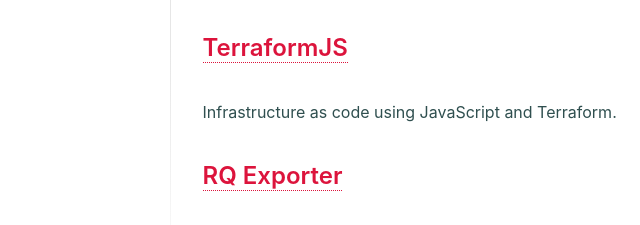
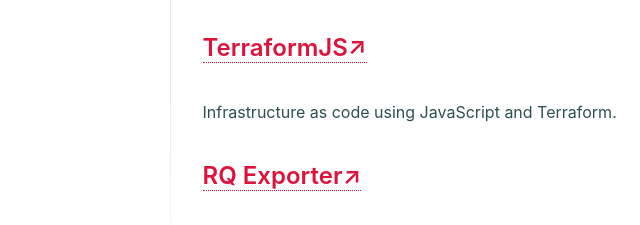
Before and after one commit to mdawar/mdawar.dev, a Gatsby site: page / in a window 1280 px wide. Shown: the part 777-1002 px from the top of the page, 202-842 px from the left. Built offline with nearby package versions, Linux system fonts and the light colour scheme; Gatsby itself is replaced by a stand-in of ours; some packages are replaced by stand-ins of ours.

Commit message:
[Projects] open the links in a new tab

```diff
--- a/src/components/Projects.js
+++ b/src/components/Projects.js
@@ -1,4 +1,5 @@
 import React from 'react';
+import Link from './Link';
 import { Section, SectionHeader } from '../styles/elements/content';
 
 export default function Projects() {
@@ -8,11 +9,11 @@
         <h2>Open Source Projects</h2>
       </SectionHeader>
       <h3>
-        <a href="https://github.com/mdawar/terraformjs">TerraformJS</a>
+        <Link href="https://github.com/mdawar/terraformjs">TerraformJS</Link>
       </h3>
       <p>Infrastructure as code using JavaScript and Terraform.</p>
       <h3>
-        <a href="https://github.com/mdawar/rq-exporter">RQ Exporter</a>
+        <Link href="https://github.com/mdawar/rq-exporter">RQ Exporter</Link>
       </h3>
       <p>Prometheus metrics exporter for Python RQ (Redis Queue).</p>
     </Section>
```
